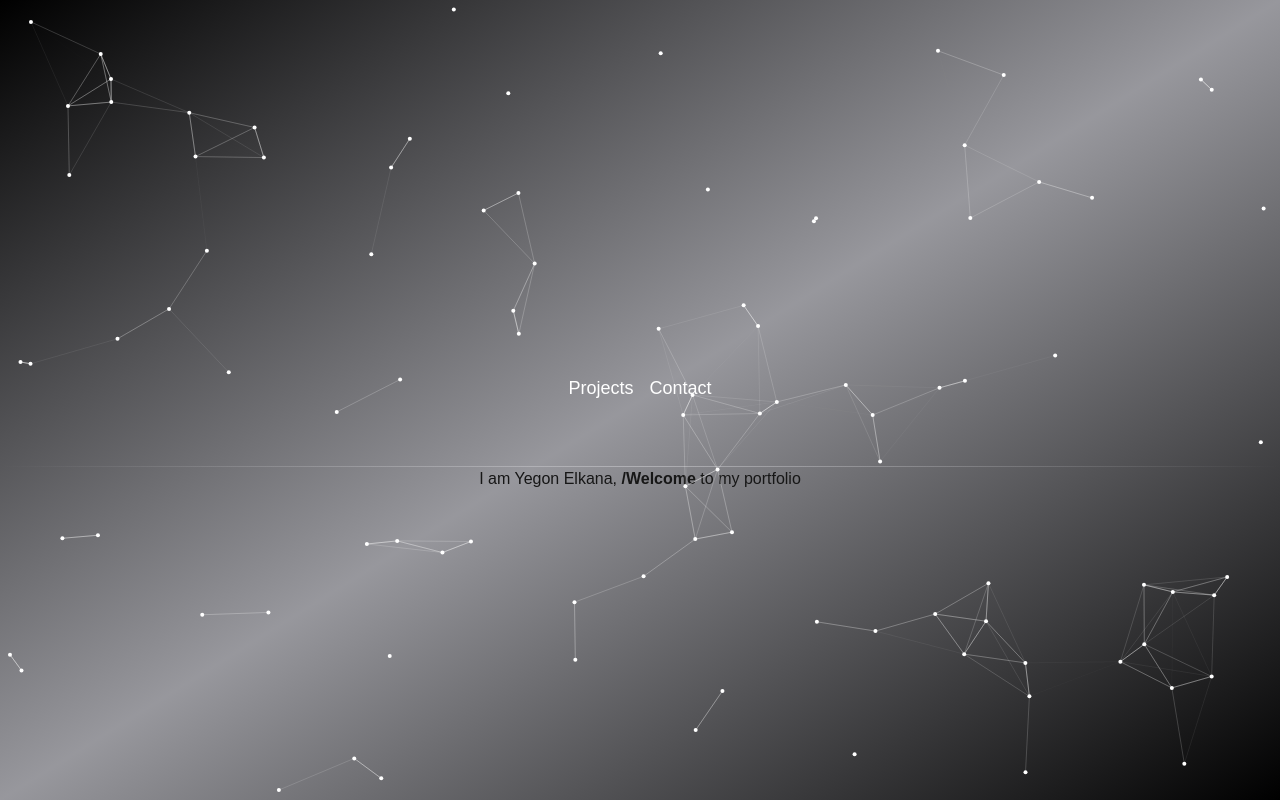
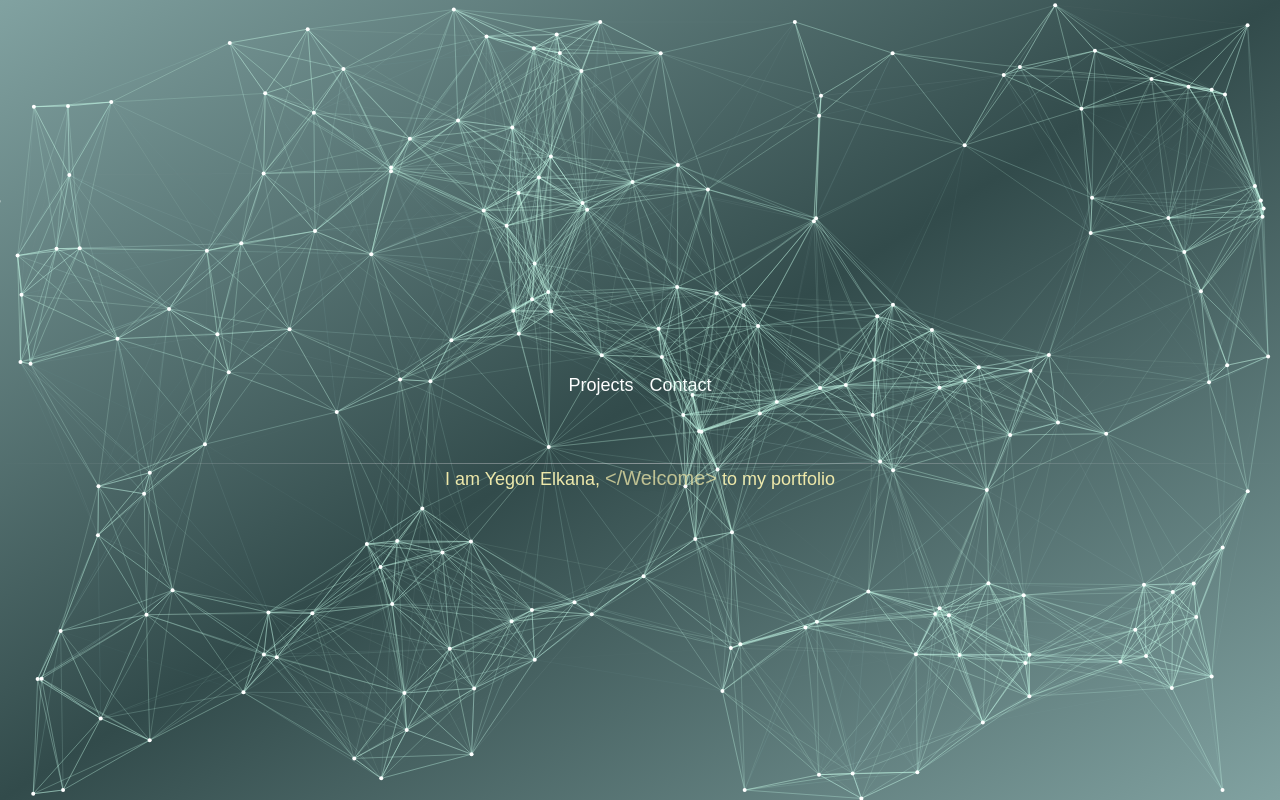
Before and after one commit to kiprutoYG/elkanakipruto, a Next.js app: page / in a window 1280 px wide. Built offline with nearby package versions, Linux system fonts and the light colour scheme.

Commit message:
Changed the particle options

```diff
--- a/app/components/particles.tsx
+++ b/app/components/particles.tsx
@@ -16,11 +16,11 @@ const ParticlesComponent = () => {
       init={particlesInit}
       options={{
         background: {
-          color: "#ff000",
+          color: "",
         },
         particles: {
           number: {
-            value: 100,
+            value: 200,
           },
           size: {
             value: 2,
@@ -31,8 +31,8 @@ const ParticlesComponent = () => {
           },
           links: {
             enable: true,
-            distance: 100,
-            color: "#ffffff",
+            distance: 200,
+            color: "#c8fcea",
             opacity: 0.4,
           },
         },
@@ -40,7 +40,7 @@ const ParticlesComponent = () => {
           events: {
             onHover: {
               enable: true,
-              mode: "grab",
+              mode: "repulse",
             },
           },
         },
--- a/app/page.tsx
+++ b/app/page.tsx
@@ -9,7 +9,8 @@ const navigation = [
 
 export default function Home() {
   return (
-    <div className="flex flex-col items-center justify-center w-screen h-screen overflow-hidden bg-gradient-to-tl from-black via-zinc-600/60 to-black">
+    <div className="flex flex-col items-center justify-center w-screen h-screen overflow-hidden bg-gradient-to-tl from-main via-secondary to-main">
+      <ParticlesComponent/>
       <nav className="my-16 animate-fade-in">
         <ul className="flex items-center justify-center gap-4">
           {navigation.map((item) => (
@@ -24,10 +25,9 @@ export default function Home() {
         </ul>
       </nav>
       <div className="hidden w-screen h-px animate-glow md:block animate-fade-left bg-gradient-to-r from-zinc-300/0 via-zinc-300/50 to-zinc-300/0" />
-      <ParticlesComponent/>
-      <p>I am Yegon Elkana, <span className="font-bold">/Welcome</span> to my portfolio</p>
 
+        <p className="text-thro text-lg">I am Yegon Elkana, <span className="animate-glow text-xl drop-shadow-md animate-pulse">{`</Welcome>`}</span> to my portfolio</p>
       <div/>
-      </div>
+    </div>
   );
 }
--- a/tailwind.config.ts
+++ b/tailwind.config.ts
@@ -11,6 +11,9 @@ export default {
       colors: {
         background: "var(--background)",
         foreground: "var(--foreground)",
+        main: "#81a2a1",
+        secondary: "#324b4b",
+        thro: "#eee8a9"
       },
     },
   },
```
